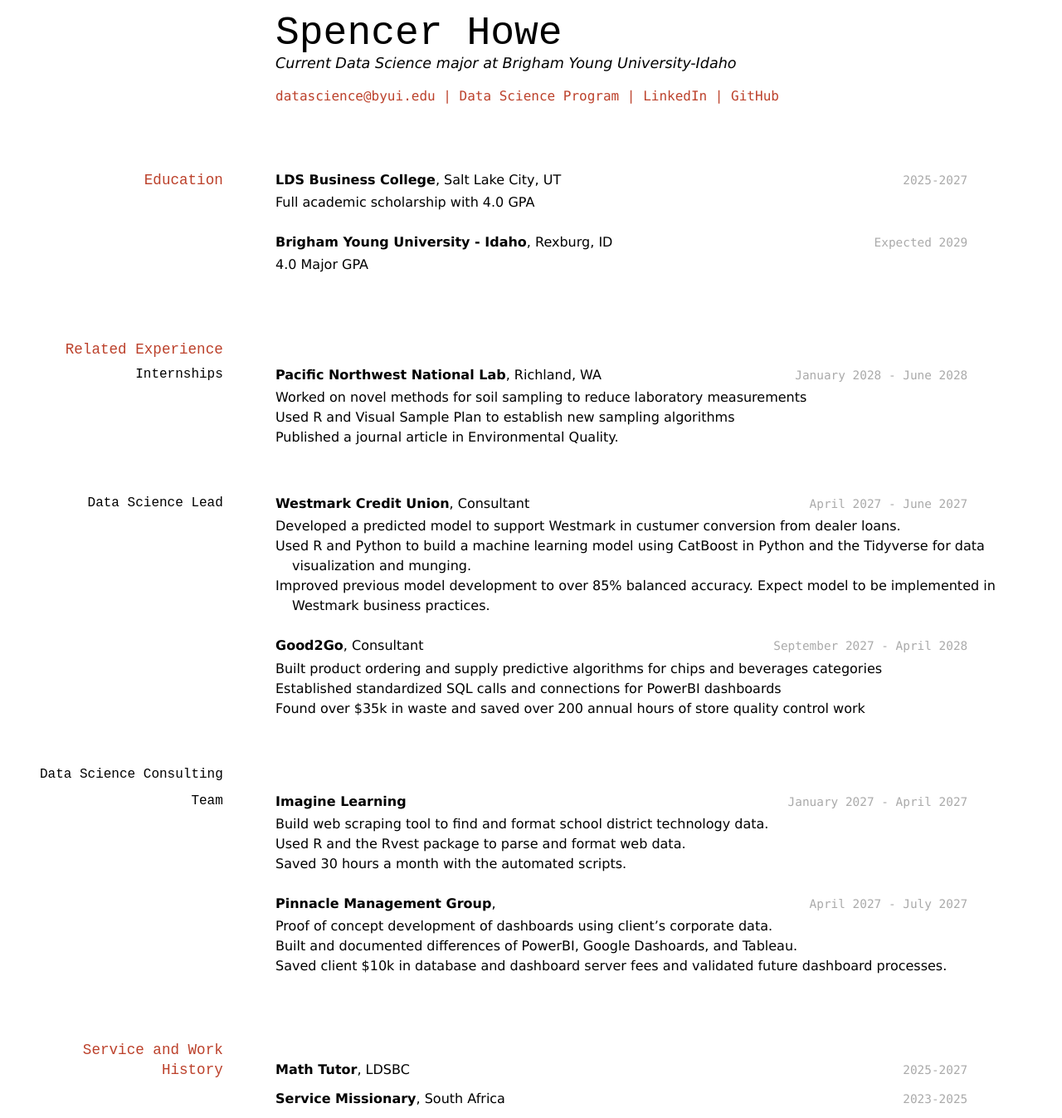
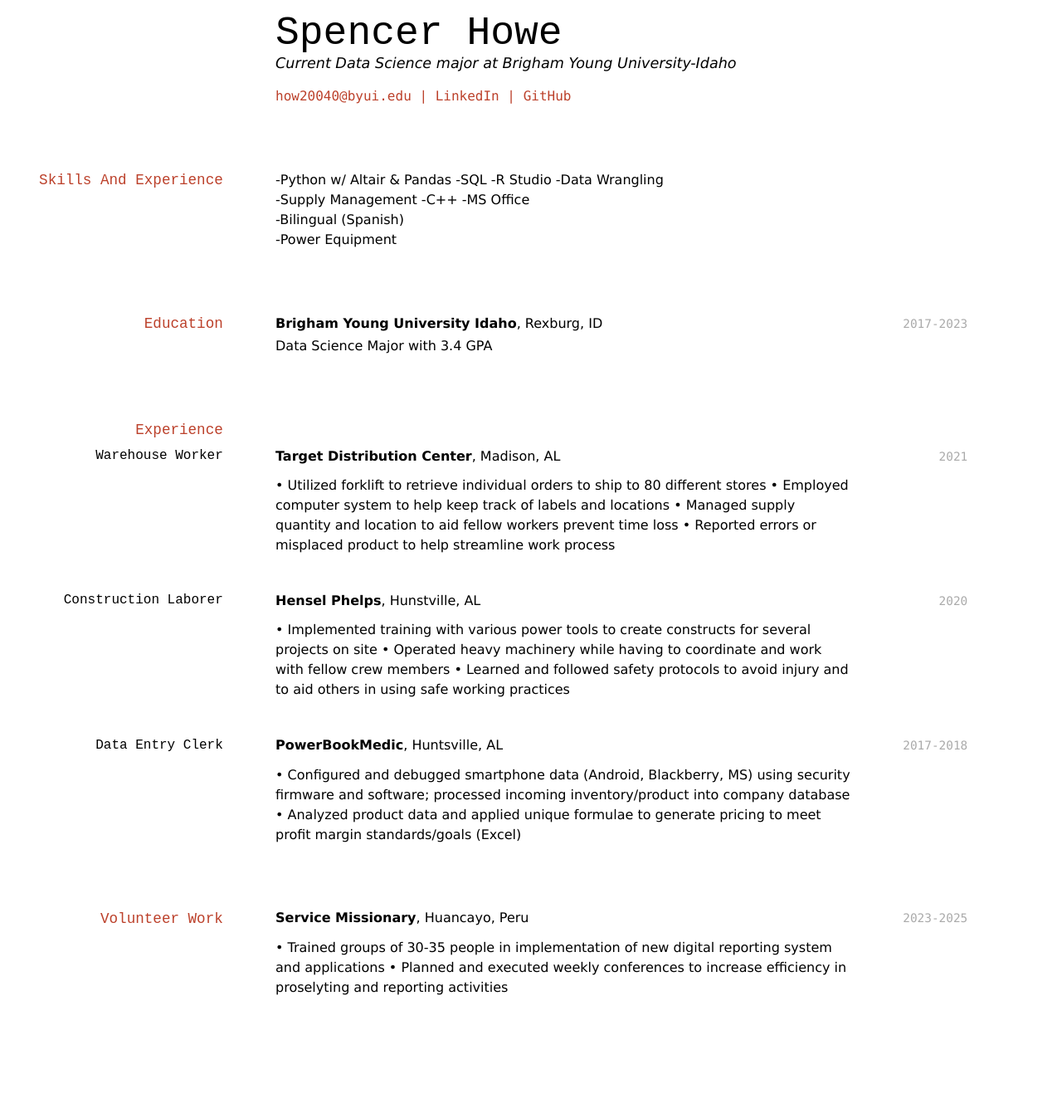
Before and after one commit to SpencerJHowe/howe-resume, a Jekyll site: the page built from docs/index.md, in a window 1280 px wide. Shown: the whole page at 83% size. Built offline with Jekyll 4.4.1, drawn with Linux system fonts in a browser that asks for light colours; after the commit the page ends 1213 px from its top, so only the background shows below that.

Commit message:
Final Changes

```diff
--- a/docs/index.md
+++ b/docs/index.md
@@ -6,79 +6,73 @@ title: Spencer Howe's Resume
 Current Data Science major at Brigham Young University-Idaho
 
 <div id="webaddress">
-<a href="datascience@byui.edu">datascience@byui.edu</a>
-| <a href="https://byuidatascience.github.io/development.html">Data Science Program</a>
+<a href="how20040@byui.edu">how20040@byui.edu</a>
 | <a href="https://www.linkedin.com/groups/13537407/">LinkedIn</a>
 | <a href="https://github.com/byuids-resumes">GitHub</a>
 </div>
 
-<!-- https://www.monique.tech/the-art-of-markdown -->
+## Skills And Experience
+-Python w/ Altair & Pandas
+-SQL
+-R Studio
+-Data Wrangling
+-Supply Management
+-C++
+-MS Office
+-Bilingual (Spanish)
+-Power Equipment
+
 
 ## Education
 
-`2025-2027`
-__LDS Business College__, Salt Lake City, UT
+`2017-2023`
+__Brigham Young University Idaho__, Rexburg, ID
 
-- Full academic scholarship with 4.0 GPA
-
-`Expected 2029`
-__Brigham Young University - Idaho__, Rexburg, ID
-
-- 4.0 Major GPA
+- Data Science Major with 3.4 GPA
 
 
-## Related Experience
 
-### Internships
+## Experience
 
-`January 2028 - June 2028`
-__Pacific Northwest National Lab__, Richland, WA
+### Warehouse Worker
 
-- Worked on novel methods for soil sampling to reduce laboratory measurements
-- Used R and Visual Sample Plan to establish new sampling algorithms
-- Published a journal article in Environmental Quality.
+`2021`
+__Target Distribution Center__, Madison, AL
 
-### Data Science Lead
-
-`April 2027 - June 2027`
-__Westmark Credit Union__, Consultant
-
-- Developed a predicted model to support Westmark in custumer conversion from dealer loans.
-- Used R and Python to build a machine learning model using CatBoost in Python and the Tidyverse for data visualization and munging.
-- Improved previous model development to over 85% balanced accuracy. Expect model to be implemented in Westmark business practices.
-
-`September 2027 - April 2028`
-__Good2Go__, Consultant
-
-- Built product ordering and supply predictive algorithms for chips and beverages categories
-- Established standardized SQL calls and connections for PowerBI dashboards
-- Found over $35k in waste and saved over 200 annual hours of store quality control work
-
-### Data Science Consulting Team
-
-`January 2027 - April 2027`
-__Imagine Learning__
-
-- Build web scraping tool to find and format school district technology data.
-- Used R and the Rvest package to parse and format web data.
-- Saved 30 hours a month with the automated scripts.
-
-`April 2027 - July 2027`
-__Pinnacle Management Group__,
-
-- Proof of concept development of dashboards using client's corporate data.
-- Built and documented differences of PowerBI, Google Dashoards, and Tableau.
-- Saved client $10k in database and dashboard server fees and validated future dashboard processes.
+•	Utilized forklift to retrieve individual orders to ship to 80 different stores
+•	Employed computer system to help keep track of labels and locations
+•	Managed supply quantity and location to aid fellow workers prevent time loss
+•	Reported errors or misplaced product to help streamline work process
 
 
-## Service and Work History
+### Construction Laborer
 
-`2025-2027`
-__Math Tutor__, LDSBC
+`2020`
+__Hensel Phelps__, Hunstville, AL
+
+•	Implemented training with various power tools to create constructs for several projects on site
+•	Operated heavy machinery while having to coordinate and work with fellow crew members
+•	Learned and followed safety protocols to avoid injury and to aid others in using safe working practices
+
+### Data Entry Clerk
+
+`2017-2018`
+__PowerBookMedic__, Huntsville, AL
+
+•	Configured and debugged smartphone data (Android, Blackberry, MS) using security firmware and software; processed incoming inventory/product into company database
+•	Analyzed product data and applied unique formulae to generate pricing to meet profit margin standards/goals (Excel)
+
+
+## Volunteer Work
+
 
 
 `2023-2025`
-__Service Missionary__, South Africa
+__Service Missionary__, Huancayo, Peru
+
+•	Trained groups of 30-35 people in implementation of new digital reporting system and applications
+•	Planned and executed weekly conferences to increase efficiency in proselyting and reporting activities
+
 
 
 
```
